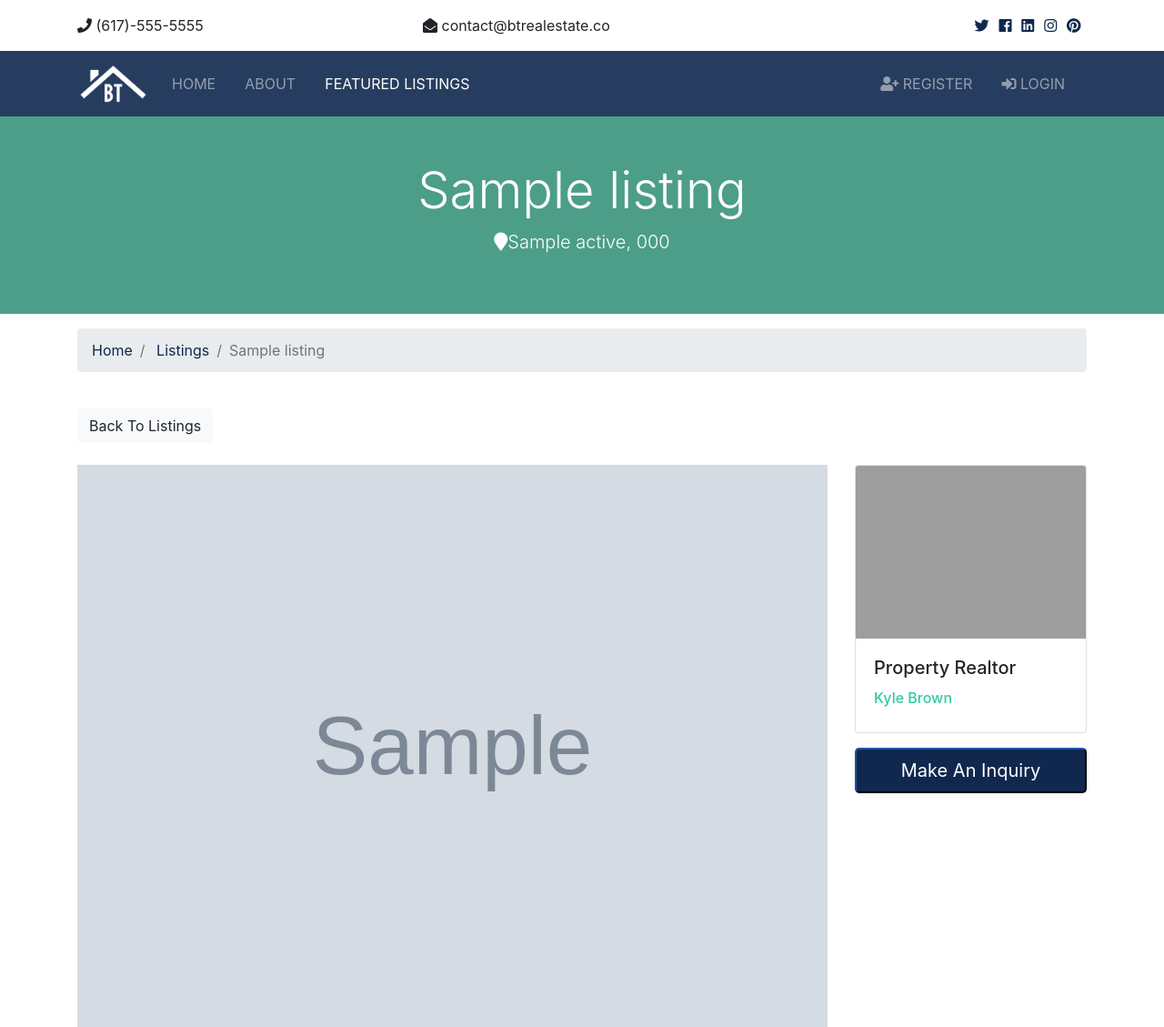
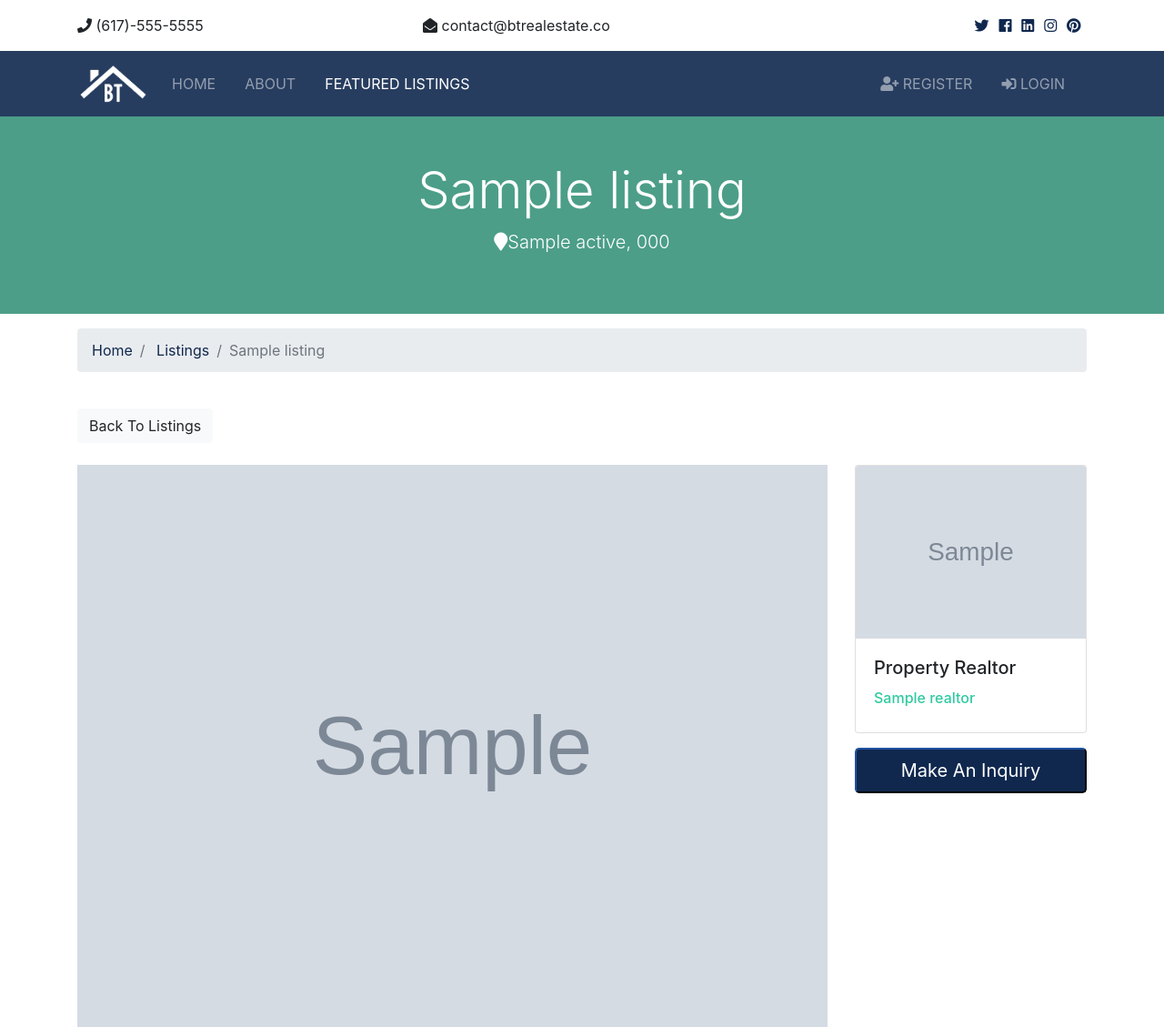
Before and after one commit to RdotSilva/Python-Django-HomeZone-Real-Estate, a Django app: page /listings/1 in a window 1280 px wide. Shown: the top 1129 px of the page at 91% size. Run offline with Django 3.2, Linux system fonts and the light colour scheme; tables that the repository leaves empty hold one stand-in row (values such as "Sample post"); grey boxes marked "Sample" are stand-in pictures; some libraries are stand-ins or nearby versions; grey boxes are pictures that could not be loaded.

Commit message:
Update listing realtor description

```diff
--- a/templates/listings/listing.html
+++ b/templates/listings/listing.html
@@ -141,10 +141,10 @@
         </div>
         <div class="col-md-3">
           <div class="card mb-3">
-            <img class="card-img-top" src="assets/img/realtors/kyle.jpg" alt="Seller of the month">
+            <img class="card-img-top" src="{{ listing.realtor.photo.url }}" alt="">
             <div class="card-body">
               <h5 class="card-title">Property Realtor</h5>
-              <h6 class="text-secondary">Kyle Brown</h6>
+              <h6 class="text-secondary">{{ listing.realtor }}</h6>
             </div>
           </div>
           <button class="btn-primary btn-block btn-lg" data-toggle="modal" data-target="#inquiryModal">Make An Inquiry</button>
```
